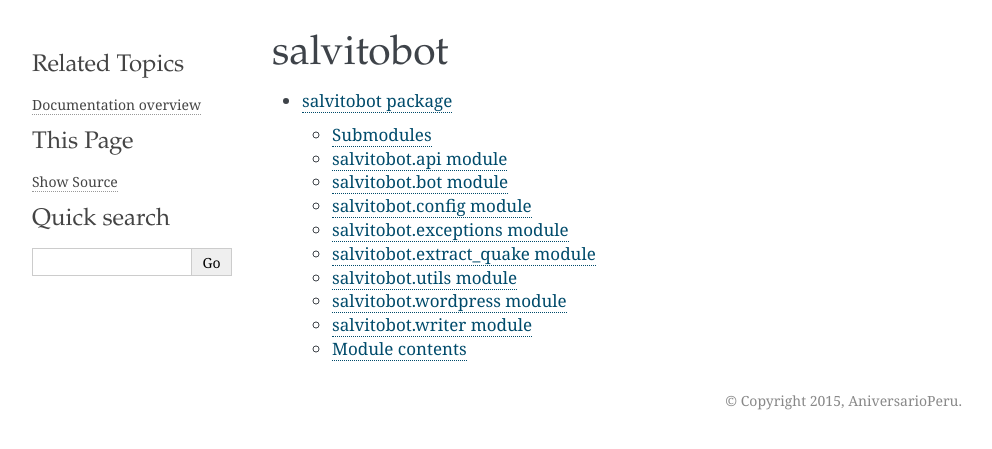
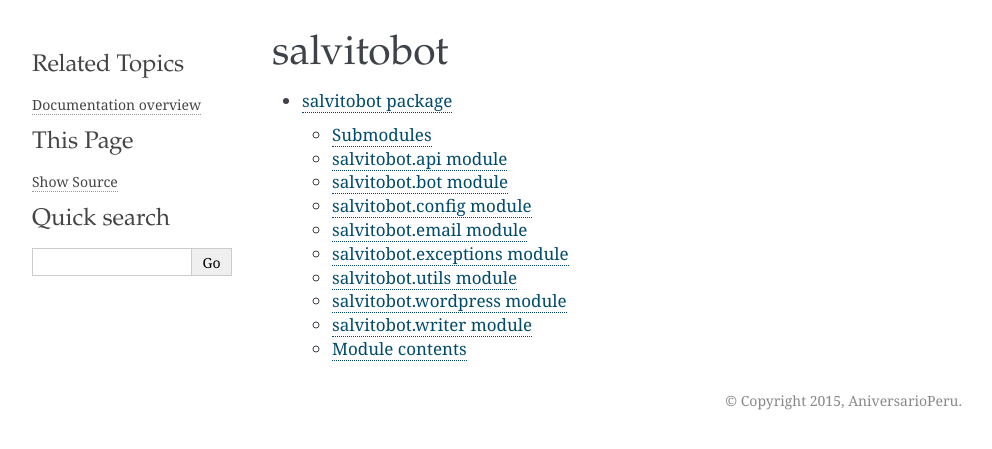
Before and after one commit to utero/salvitobot, a Sphinx documentation site: the page built from docs/modules.rst, in a window 1280 px wide. Shown: the top 449 px of the page, without its empty margins (148-1140 px from the left). Built offline with Sphinx 7.4.7, drawn with Linux system fonts in a browser that asks for light colours.

```diff
--- a/docs/salvitobot.rst
+++ b/docs/salvitobot.rst
@@ -28,18 +28,18 @@ salvitobot.config module
     :undoc-members:
     :show-inheritance:
 
+salvitobot.email module
+-----------------------
+
+.. automodule:: salvitobot.email
+    :members:
+    :undoc-members:
+    :show-inheritance:
+
 salvitobot.exceptions module
 ----------------------------
 
 .. automodule:: salvitobot.exceptions
-    :members:
-    :undoc-members:
-    :show-inheritance:
-
-salvitobot.extract_quake module
--------------------------------
-
-.. automodule:: salvitobot.extract_quake
     :members:
     :undoc-members:
     :show-inheritance:
--- a/docs/usage.rst
+++ b/docs/usage.rst
@@ -46,10 +46,7 @@ Ya que es nuevo, escribe un post pero no lo publiques aún::
     del Tiempo universal coordinado (UTC), a una profundidad de
     72.38 kilómetros.
     <BLANKLINE>
-    Según el USGS, el epicentro se ubicó a _related_place_.
-    <BLANKLINE>
-    En los últimos _days_ días, no se registraron temblores de magnitud 3.0 o mayores en esta
-    zona.
+    Según el USGS, el epicentro se ubicó a 2 km al SW de Umuquena, y a 18 km al E de La Fria, Venezuela.
     <BLANKLINE>
     La información proviene del USGS Earthquake Notification Service. Este post
     fue elaborado por un algoritmo escrito por el autor.
```
Also changed, not shown: 1 other file.
